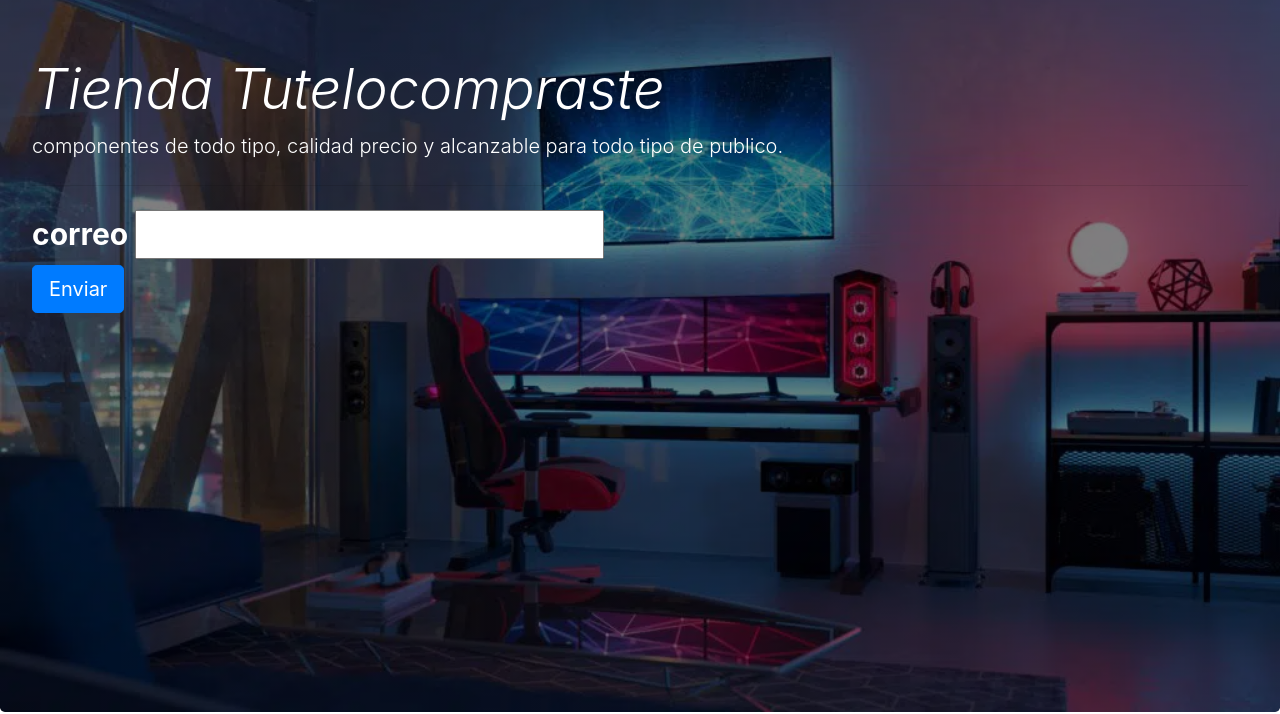
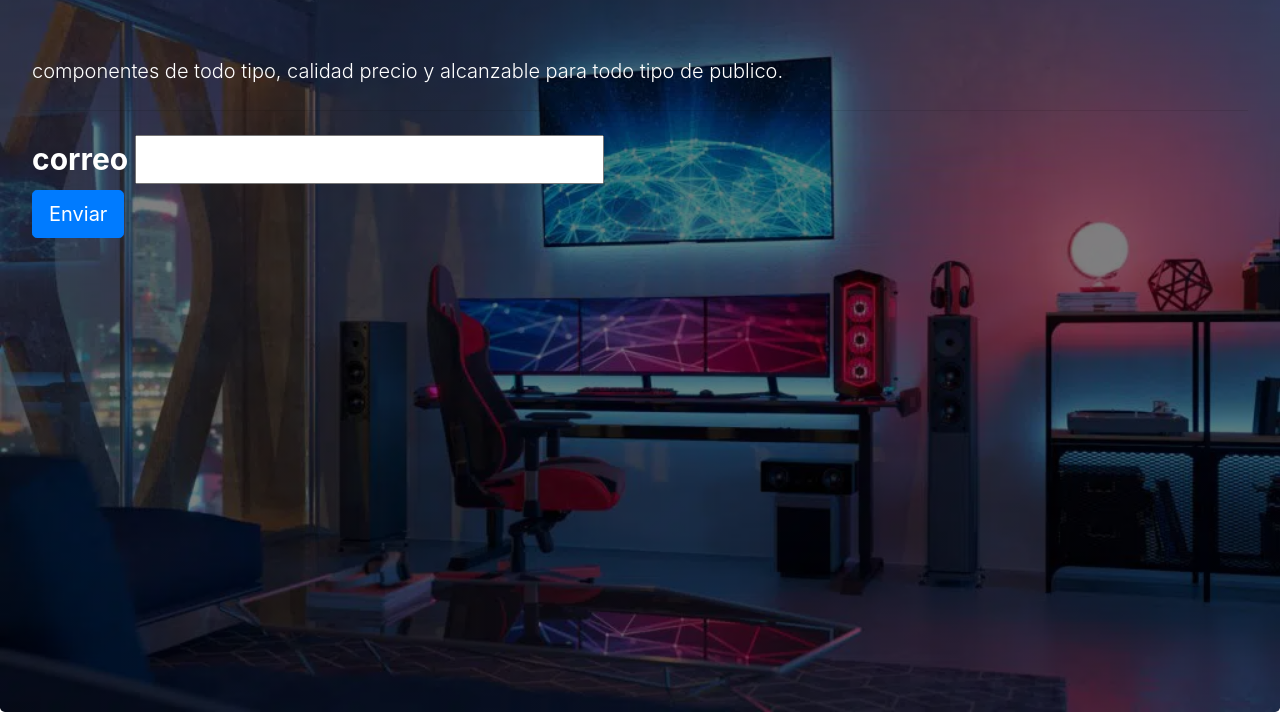
Before and after one commit to FolivaresR/ProyectoUdd1, a plain HTML site: page index.html in a window 1280 px wide. Shown: the part 88-802 px from the top of the page. Drawn offline with nearby package versions, Linux system fonts and the light colour scheme.

Commit message:
borre el h1

```diff
--- a/index.html
+++ b/index.html
@@ -49,7 +49,7 @@
 
 
 <div class="jumbotron">
-    <h1 class="display-4">Tienda Tutelocompraste</h1>
+
     <p class="lead"> componentes de todo tipo, calidad precio y alcanzable para todo tipo de publico.</p>
     <hr class="my-4">
     <label for="correo">correo</label>
```
